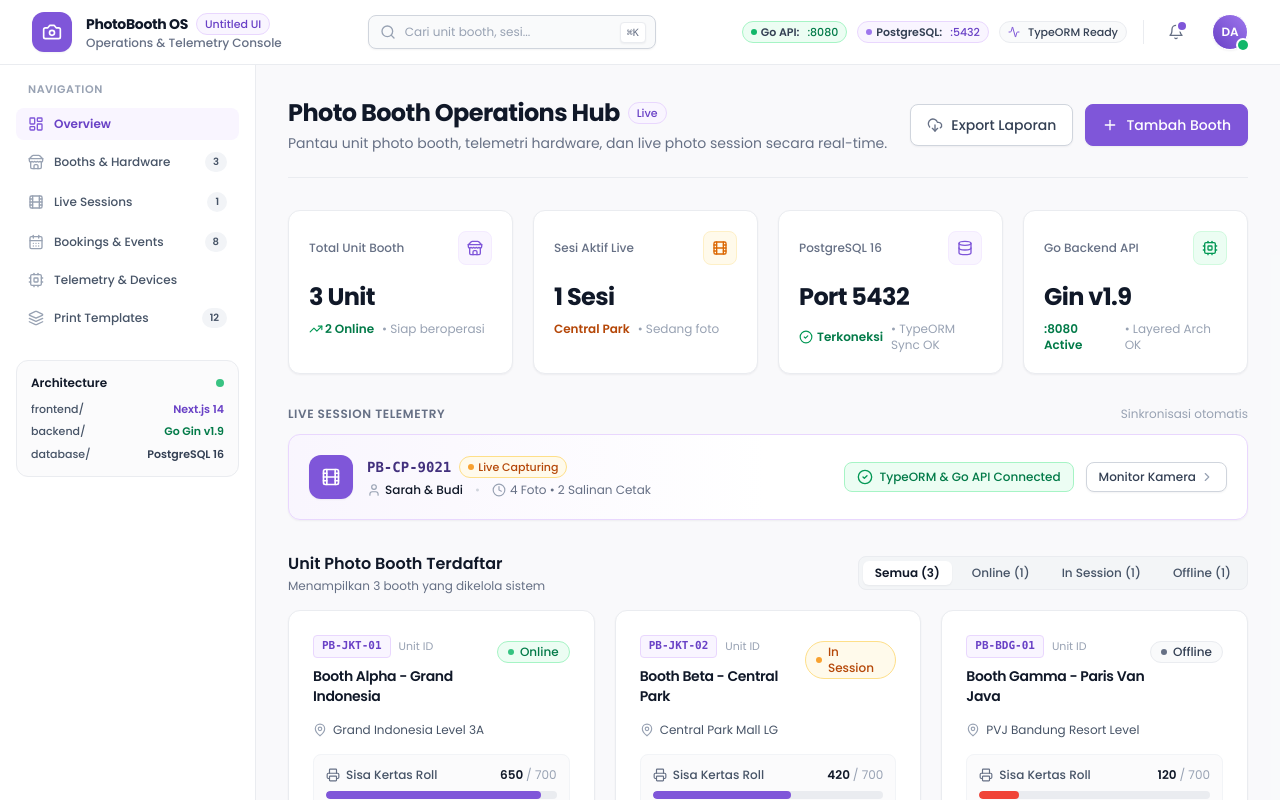
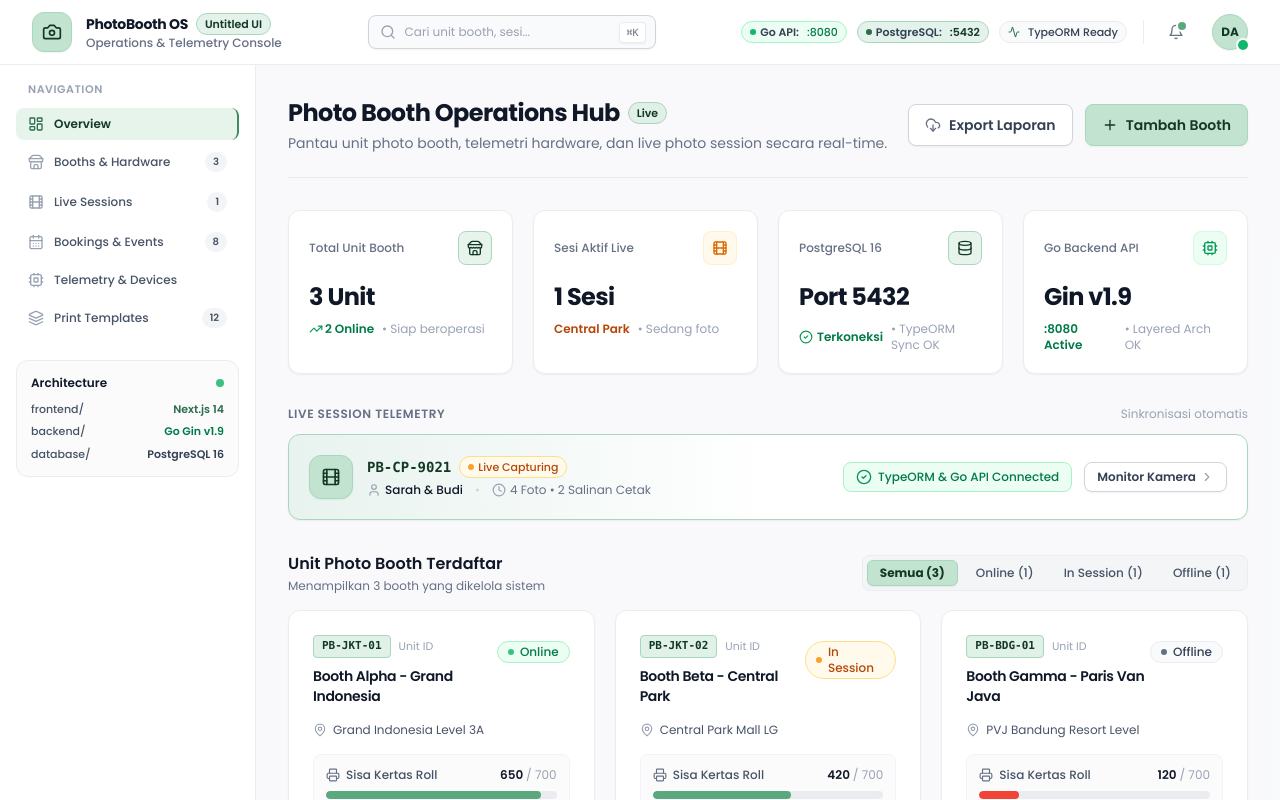
Before and after one commit to DaniNurAdheanto/Photo-Booth-Management-System, a Next.js app in the folder frontend/: page / in a window 1280 px wide. Shown: the top 800 px of the page. Built offline with nearby package versions, Linux system fonts and the light colour scheme.

Commit message:
refactor: update brand theme to #C1E3D0 and apply Poppins font globally

```diff
--- a/frontend/src/app/globals.css
+++ b/frontend/src/app/globals.css
@@ -1,3 +1,5 @@
+@import url('https://fonts.googleapis.com/css2?family=Poppins:wght@300;400;500;600;700;800&display=swap');
+
 @tailwind base;
 @tailwind components;
 @tailwind utilities;
@@ -5,20 +7,26 @@
 @layer base {
   :root {
     --font-poppins: 'Poppins', sans-serif;
+    --color-primary: #C1E3D0;
+    --color-primary-dark: #133825;
   }
 
   * {
     border-color: #EAECF0;
   }
 
-  body {
-    font-family: var(--font-poppins), 'Poppins', sans-serif;
+  html, body {
+    font-family: 'Poppins', var(--font-poppins), -apple-system, BlinkMacSystemFont, 'Segoe UI', Roboto, sans-serif;
     -webkit-font-smoothing: antialiased;
     -moz-osx-font-smoothing: grayscale;
   }
+
+  h1, h2, h3, h4, h5, h6, button, input, select, textarea {
+    font-family: 'Poppins', var(--font-poppins), sans-serif;
+  }
 }
 
-/* Untitled UI custom scrollbars */
+/* Custom scrollbars */
 ::-webkit-scrollbar {
   width: 6px;
   height: 6px;
@@ -37,8 +45,8 @@
   background: #98A2B3;
 }
 
-/* Selection */
+/* Selection using #C1E3D0 */
 ::selection {
-  background-color: #F4EBFF;
-  color: #6941C6;
+  background-color: #C1E3D0;
+  color: #133825;
 }
--- a/frontend/src/app/layout.tsx
+++ b/frontend/src/app/layout.tsx
@@ -13,7 +13,7 @@ const poppins = Poppins({
 
 export const metadata: Metadata = {
   title: 'Photo Booth Management System - Untitled UI',
-  description: 'Scalable Monorepo with Next.js 14, Go Gin, PostgreSQL and TypeORM styled with Untitled UI Design System & Poppins font',
+  description: 'Scalable Monorepo with Next.js 14, Go Gin, PostgreSQL and TypeORM styled with Untitled UI Design System, #C1E3D0 primary color, and Poppins font',
 };
 
 export default function RootLayout({
@@ -22,8 +22,8 @@ export default function RootLayout({
   children: React.ReactNode;
 }) {
   return (
-    <html lang="id" className={`${poppins.variable} font-sans antialiased h-full`}>
-      <body className="min-h-full bg-gray-50 text-gray-900 flex flex-col font-sans selection:bg-brand-100 selection:text-brand-900">
+    <html lang="id" className={`${poppins.variable} ${poppins.className} font-poppins antialiased h-full`}>
+      <body className="min-h-full bg-gray-50 text-gray-900 flex flex-col font-poppins selection:bg-[#C1E3D0] selection:text-[#133825]">
         <Header />
         <div className="flex flex-1 overflow-hidden">
           <Sidebar />
--- a/frontend/src/app/page.tsx
+++ b/frontend/src/app/page.tsx
@@ -1,6 +1,6 @@
 import React from 'react';
-import { Store, Film, Cpu, Database, CheckCircle2, Terminal, Plus, TrendingUp, Filter, DownloadCloud, Sparkles } from 'lucide-react';
-import { Card, CardHeader, CardTitle, CardContent } from '@/components/ui/card';
+import { Store, Film, Cpu, Database, CheckCircle2, Plus, TrendingUp, DownloadCloud } from 'lucide-react';
+import { Card } from '@/components/ui/card';
 import { Button } from '@/components/ui/button';
 import { Badge } from '@/components/ui/badge';
 import { BoothCard } from '@/features/booths/components/BoothCard';
@@ -65,12 +65,12 @@ const liveSession: PhotoSession = {
 
 export default function DashboardPage() {
   return (
-    <div className="space-y-8 max-w-7xl mx-auto">
+    <div className="space-y-8 max-w-7xl mx-auto font-poppins">
       {/* Page Header - Untitled UI Style */}
       <div className="flex flex-col sm:flex-row sm:items-center justify-between gap-4 border-b border-gray-200 pb-6">
         <div>
           <div className="flex items-center gap-2">
-            <h2 className="text-2xl font-bold tracking-tight text-gray-900 font-sans">
+            <h2 className="text-2xl font-bold tracking-tight text-gray-900 font-poppins">
               Photo Booth Operations Hub
             </h2>
             <Badge variant="brand" size="sm" withDot={false}>
@@ -97,7 +97,7 @@ export default function DashboardPage() {
         <Card className="p-5">
           <div className="flex items-center justify-between">
             <span className="text-xs font-medium text-gray-500">Total Unit Booth</span>
-            <div className="p-2 rounded-lg bg-brand-50 text-brand-600 border border-brand-100">
+            <div className="p-2 rounded-lg bg-[#C1E3D0]/40 text-[#133825] border border-[#a8d7bc]">
               <Store className="h-4 w-4" />
             </div>
           </div>
@@ -135,7 +135,7 @@ export default function DashboardPage() {
         <Card className="p-5">
           <div className="flex items-center justify-between">
             <span className="text-xs font-medium text-gray-500">PostgreSQL 16</span>
-            <div className="p-2 rounded-lg bg-brand-50 text-brand-600 border border-brand-100">
+            <div className="p-2 rounded-lg bg-[#C1E3D0]/40 text-[#133825] border border-[#a8d7bc]">
               <Database className="h-4 w-4" />
             </div>
           </div>
@@ -193,9 +193,9 @@ export default function DashboardPage() {
             </p>
           </div>
 
-          {/* Untitled UI Filter Pills */}
-          <div className="flex items-center gap-2 bg-gray-100/80 p-1 rounded-lg border border-gray-200 text-xs">
-            <button className="px-3 py-1 font-semibold rounded-md bg-white text-gray-900 shadow-xs">
+          {/* Untitled UI Filter Pills with #C1E3D0 Active State */}
+          <div className="flex items-center gap-1.5 bg-gray-100/80 p-1 rounded-lg border border-gray-200 text-xs">
+            <button className="px-3 py-1 font-bold rounded-md bg-[#C1E3D0] text-[#133825] border border-[#a8d7bc] shadow-xs">
               Semua ({initialBooths.length})
             </button>
             <button className="px-3 py-1 font-medium rounded-md text-gray-600 hover:text-gray-900 transition-colors">
--- a/frontend/src/components/layout/header.tsx
+++ b/frontend/src/components/layout/header.tsx
@@ -8,12 +8,12 @@ export function Header() {
       <div className="flex h-16 items-center justify-between px-6 lg:px-8">
         {/* Brand & Title */}
         <div className="flex items-center gap-3.5">
-          <div className="flex h-10 w-10 items-center justify-center rounded-xl bg-brand-600 text-white shadow-xs">
+          <div className="flex h-10 w-10 items-center justify-center rounded-xl bg-[#C1E3D0] text-[#133825] border border-[#a8d7bc] shadow-xs">
             <Camera className="h-5 w-5" />
           </div>
           <div>
             <div className="flex items-center gap-2">
-              <h1 className="text-sm font-bold tracking-tight text-gray-900">
+              <h1 className="text-sm font-bold tracking-tight text-gray-900 font-poppins">
                 PhotoBooth OS
               </h1>
               <Badge variant="brand" size="sm" withDot={false} className="hidden sm:inline-flex">
@@ -30,7 +30,7 @@ export function Header() {
           <input
             type="text"
             placeholder="Cari unit booth, sesi..."
-            className="w-full pl-9 pr-12 py-2 text-xs bg-gray-50 border border-gray-300 rounded-lg text-gray-900 placeholder:text-gray-400 focus:outline-none focus:ring-4 focus:ring-brand-100 focus:border-brand-500 transition-all shadow-xs"
+            className="w-full pl-9 pr-12 py-2 text-xs bg-gray-50 border border-gray-300 rounded-lg text-gray-900 placeholder:text-gray-400 focus:outline-none focus:ring-4 focus:ring-[#C1E3D0]/40 focus:border-[#a8d7bc] transition-all shadow-xs"
             readOnly
           />
           <div className="absolute right-2.5 flex items-center gap-0.5">
@@ -50,7 +50,7 @@ export function Header() {
               <span className="font-semibold text-gray-700 mr-1">PostgreSQL:</span> :5432
             </Badge>
             <Badge variant="default" size="sm" withDot={false}>
-              <Activity className="h-3 w-3 mr-1 text-brand-600" /> TypeORM Ready
+              <Activity className="h-3 w-3 mr-1 text-[#2C6D4C]" /> TypeORM Ready
             </Badge>
           </div>
 
@@ -59,13 +59,13 @@ export function Header() {
           {/* Action Bell */}
           <button className="relative p-2 text-gray-500 hover:text-gray-700 hover:bg-gray-100 rounded-lg transition-colors">
             <Bell className="h-4 w-4" />
-            <span className="absolute top-1.5 right-1.5 h-2 w-2 rounded-full bg-brand-600 ring-2 ring-white" />
+            <span className="absolute top-1.5 right-1.5 h-2 w-2 rounded-full bg-[#5BA87E] ring-2 ring-white" />
           </button>
 
           {/* User Profile Avatar */}
           <div className="flex items-center gap-2.5 pl-1">
             <div className="relative">
-              <div className="h-9 w-9 rounded-full bg-gradient-to-tr from-brand-700 to-brand-500 text-white font-semibold flex items-center justify-center text-xs shadow-xs border border-white">
+              <div className="h-9 w-9 rounded-full bg-[#C1E3D0] text-[#133825] font-bold flex items-center justify-center text-xs shadow-xs border border-[#a8d7bc]">
                 DA
               </div>
               <span className="absolute bottom-0 right-0 h-2.5 w-2.5 rounded-full bg-success-500 ring-2 ring-white" />
--- a/frontend/src/components/layout/sidebar.tsx
+++ b/frontend/src/components/layout/sidebar.tsx
@@ -13,7 +13,7 @@ export function Sidebar() {
   ];
 
   return (
-    <aside className="w-64 border-r border-gray-200 bg-white p-4 flex flex-col justify-between shrink-0">
+    <aside className="w-64 border-r border-gray-200 bg-white p-4 flex flex-col justify-between shrink-0 font-poppins">
       <div className="space-y-6">
         {/* Navigation Section */}
         <div>
@@ -28,20 +28,20 @@ export function Sidebar() {
                   key={item.label}
                   className={`group flex w-full items-center justify-between rounded-lg px-3 py-2 text-xs font-medium transition-all ${
                     item.active
-                      ? 'bg-brand-50 text-brand-700 font-semibold'
+                      ? 'bg-[#C1E3D0]/40 text-[#133825] font-semibold border-r-2 border-[#418B63]'
                       : 'text-gray-600 hover:bg-gray-50 hover:text-gray-900'
                   }`}
                 >
                   <div className="flex items-center gap-2.5">
                     <Icon className={`h-4 w-4 transition-colors ${
-                      item.active ? 'text-brand-600' : 'text-gray-400 group-hover:text-gray-600'
+                      item.active ? 'text-[#2C6D4C]' : 'text-gray-400 group-hover:text-gray-600'
                     }`} />
                     <span>{item.label}</span>
                   </div>
                   {item.count && (
                     <span className={`px-2 py-0.5 text-[10px] font-semibold rounded-full ${
                       item.active
-                        ? 'bg-brand-100 text-brand-700'
+                        ? 'bg-[#C1E3D0] text-[#133825] border border-[#a8d7bc]'
                         : 'bg-gray-100 text-gray-600 group-hover:bg-gray-200'
                     }`}>
                       {item.count}
@@ -62,7 +62,7 @@ export function Sidebar() {
           <div className="space-y-1.5 text-[11px]">
             <div className="flex items-center justify-between font-medium">
               <span className="text-gray-600">frontend/</span>
-              <span className="text-brand-700 font-semibold">Next.js 14</span>
+              <span className="text-[#2C6D4C] font-semibold">Next.js 14</span>
             </div>
             <div className="flex items-center justify-between font-medium">
               <span className="text-gray-600">backend/</span>
@@ -80,7 +80,7 @@ export function Sidebar() {
       <div className="pt-4 border-t border-gray-200">
         <div className="flex items-center justify-between p-2 rounded-lg hover:bg-gray-50 transition-colors">
           <div className="flex items-center gap-3 min-w-0">
-            <div className="h-9 w-9 rounded-full bg-brand-100 text-brand-700 font-semibold text-xs flex items-center justify-center shrink-0 border border-brand-200">
+            <div className="h-9 w-9 rounded-full bg-[#C1E3D0] text-[#133825] font-bold text-xs flex items-center justify-center shrink-0 border border-[#a8d7bc]">
               DA
             </div>
             <div className="min-w-0">
--- a/frontend/src/components/ui/badge.tsx
+++ b/frontend/src/components/ui/badge.tsx
@@ -17,7 +17,7 @@ export function Badge({
 }: BadgeProps) {
   const variants = {
     default: 'bg-gray-50 text-gray-700 border-gray-200',
-    brand: 'bg-brand-50 text-brand-700 border-brand-200',
+    brand: 'bg-[#C1E3D0]/45 text-[#133825] border-[#a8d7bc] font-semibold',
     success: 'bg-success-50 text-success-700 border-success-200',
     warning: 'bg-warning-50 text-warning-700 border-warning-200',
     danger: 'bg-error-50 text-error-700 border-error-200',
@@ -26,7 +26,7 @@ export function Badge({
 
   const dots = {
     default: 'bg-gray-500',
-    brand: 'bg-brand-500',
+    brand: 'bg-[#2C6D4C]',
     success: 'bg-success-500',
     warning: 'bg-warning-500',
     danger: 'bg-error-500',
@@ -51,7 +51,7 @@ export function Badge({
       {withDot && (
         <span
           className={cn('h-1.5 w-1.5 rounded-full shrink-0', dots[variant], {
-            'animate-pulse': variant === 'success' || variant === 'warning',
+            'animate-pulse': variant === 'success' || variant === 'warning' || variant === 'brand',
           })}
         />
       )}
--- a/frontend/src/components/ui/button.tsx
+++ b/frontend/src/components/ui/button.tsx
@@ -8,10 +8,10 @@ export interface ButtonProps extends React.ButtonHTMLAttributes<HTMLButtonElemen
 
 export const Button = React.forwardRef<HTMLButtonElement, ButtonProps>(
   ({ className, variant = 'primary', size = 'md', children, ...props }, ref) => {
-    const base = 'inline-flex items-center justify-center font-medium rounded-lg transition-all duration-150 focus:outline-none focus:ring-4 disabled:opacity-50 disabled:pointer-events-none active:scale-[0.99] select-none';
+    const base = 'inline-flex items-center justify-center font-semibold rounded-lg transition-all duration-150 focus:outline-none focus:ring-4 disabled:opacity-50 disabled:pointer-events-none active:scale-[0.99] select-none';
 
     const variants = {
-      primary: 'bg-brand-600 hover:bg-brand-700 text-white border border-brand-600 shadow-xs focus:ring-brand-100',
+      primary: 'bg-[#C1E3D0] hover:bg-[#aedbbe] text-[#133825] border border-[#a8d7bc] shadow-xs focus:ring-[#C1E3D0]/50 active:bg-[#9fd0b1]',
       secondary: 'bg-white hover:bg-gray-50 text-gray-700 border border-gray-300 shadow-xs focus:ring-gray-100',
       outline: 'bg-transparent border border-gray-300 text-gray-700 hover:bg-gray-50 focus:ring-gray-100',
       ghost: 'bg-transparent text-gray-600 hover:bg-gray-100 hover:text-gray-900 focus:ring-gray-100',
--- a/frontend/src/features/booths/components/BoothCard.tsx
+++ b/frontend/src/features/booths/components/BoothCard.tsx
@@ -1,5 +1,5 @@
 import React from 'react';
-import { Camera, Printer, Wifi, MapPin, ArrowUpRight, RefreshCw, MoreVertical } from 'lucide-react';
+import { Camera, Printer, Wifi, MapPin, ArrowUpRight, RefreshCw } from 'lucide-react';
 import { Card, CardHeader, CardTitle, CardContent, CardFooter } from '@/components/ui/card';
 import { Badge } from '@/components/ui/badge';
 import { Button } from '@/components/ui/button';
@@ -18,21 +18,21 @@ export function BoothCard({ booth }: { booth: Booth }) {
   const getProgressColor = (pct: number) => {
     if (pct <= 20) return 'bg-error-500';
     if (pct <= 50) return 'bg-warning-500';
-    return 'bg-brand-600';
+    return 'bg-[#5BA87E]';
   };
 
   return (
-    <Card className="flex flex-col justify-between group">
+    <Card className="flex flex-col justify-between group font-poppins">
       <div>
         <CardHeader className="flex flex-row items-start justify-between pb-3">
           <div>
             <div className="flex items-center gap-2">
-              <span className="font-mono text-[11px] font-semibold text-brand-700 bg-brand-50 px-2 py-0.5 rounded border border-brand-200">
+              <span className="font-mono text-[11px] font-bold text-[#133825] bg-[#C1E3D0]/50 px-2 py-0.5 rounded border border-[#a8d7bc]">
                 {booth.code}
               </span>
               <span className="text-[11px] text-gray-400">Unit ID</span>
             </div>
-            <CardTitle className="mt-2 text-sm font-semibold text-gray-900 group-hover:text-brand-600 transition-colors">
+            <CardTitle className="mt-2 text-sm font-semibold text-gray-900 group-hover:text-[#2C6D4C] transition-colors">
               {booth.name}
             </CardTitle>
           </div>
@@ -66,7 +66,7 @@ export function BoothCard({ booth }: { booth: Booth }) {
             </div>
             <div className="flex justify-between text-[11px] text-gray-500">
               <span>Kapasitas</span>
-              <span className="font-medium text-gray-700">{paperPercentage}%</span>
+              <span className="font-semibold text-gray-800">{paperPercentage}%</span>
             </div>
           </div>
 
--- a/frontend/src/features/sessions/components/LiveSessionStatus.tsx
+++ b/frontend/src/features/sessions/components/LiveSessionStatus.tsx
@@ -7,16 +7,16 @@ import { PhotoSession } from '../types/session.types';
 
 export function LiveSessionStatus({ session }: { session: PhotoSession }) {
   return (
-    <div className="rounded-xl border border-brand-200 bg-gradient-to-r from-brand-50/80 via-white to-white p-5 shadow-xs">
+    <div className="rounded-xl border border-[#a8d7bc] bg-gradient-to-r from-[#C1E3D0]/30 via-white to-white p-5 shadow-xs font-poppins">
       <div className="flex flex-col md:flex-row md:items-center justify-between gap-4">
         {/* Left: Session Code & Customer */}
         <div className="flex items-start sm:items-center gap-3.5">
-          <div className="flex h-11 w-11 items-center justify-center rounded-xl bg-brand-600 text-white shadow-xs shrink-0">
+          <div className="flex h-11 w-11 items-center justify-center rounded-xl bg-[#C1E3D0] text-[#133825] border border-[#a8d7bc] shadow-xs shrink-0">
             <Film className="h-5 w-5" />
           </div>
           <div>
             <div className="flex items-center gap-2">
-              <span className="font-mono text-sm font-bold text-brand-900">{session.sessionCode}</span>
+              <span className="font-mono text-sm font-bold text-[#133825]">{session.sessionCode}</span>
               <Badge variant="warning" size="sm">
                 Live Capturing
               </Badge>
--- a/frontend/tailwind.config.js
+++ b/frontend/tailwind.config.js
@@ -14,20 +14,36 @@ module.exports = {
         poppins: ['var(--font-poppins)', 'Poppins', 'sans-serif'],
       },
       colors: {
-        // Untitled UI signature Brand / Violet scale
+        // Primary brand palette built around user requested #C1E3D0
+        primary: {
+          DEFAULT: '#C1E3D0',
+          25: '#FAFCFA',
+          50: '#F2F9F5',
+          100: '#E4F3EB',
+          200: '#D2ECDE',
+          300: '#C1E3D0', // Exact Primary Color
+          400: '#A3D4B8',
+          500: '#7EC29B',
+          600: '#5BA87E',
+          700: '#418B63',
+          800: '#2C6D4C',
+          900: '#1B4E35',
+          950: '#0E2E1E',
+        },
         brand: {
-          25: '#FCFAFF',
-          50: '#F9F5FF',
-          100: '#F4EBFF',
-          200: '#E9D7FE',
-          300: '#D6BBFB',
-          400: '#B692F6',
-          500: '#9E77ED',
-          600: '#7F56D9',
-          700: '#6941C6',
-          800: '#53389E',
-          900: '#42307D',
-          950: '#2C1C5F',
+          DEFAULT: '#C1E3D0',
+          25: '#FAFCFA',
+          50: '#F2F9F5',
+          100: '#E4F3EB',
+          200: '#D2ECDE',
+          300: '#C1E3D0', // Exact Primary Color
+          400: '#A3D4B8',
+          500: '#7EC29B',
+          600: '#5BA87E',
+          700: '#418B63',
+          800: '#2C6D4C',
+          900: '#1B4E35',
+          950: '#0E2E1E',
         },
         // Untitled UI Neutral Gray scale
         gray: {
```
Also changed, not shown: 1 other file (tests, documents, lock files or other folders).
